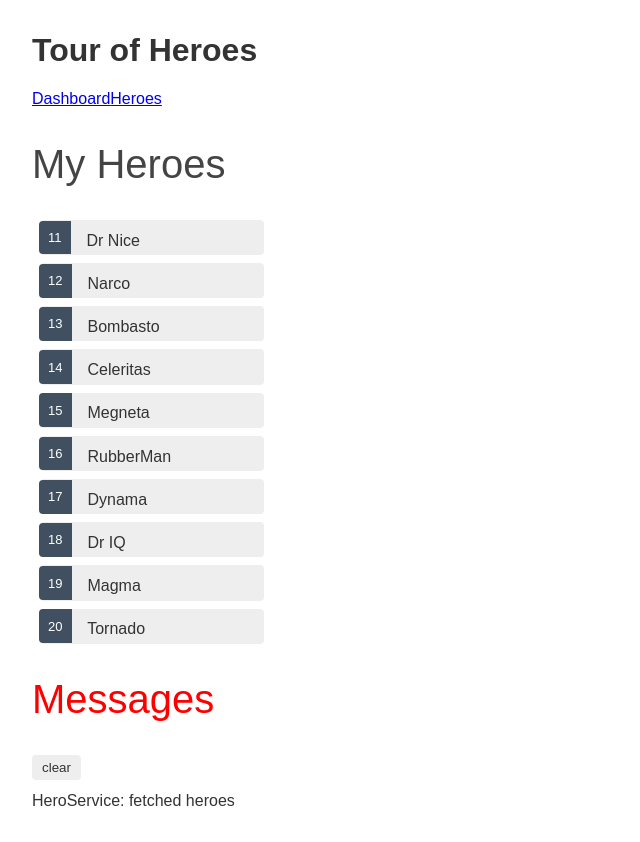
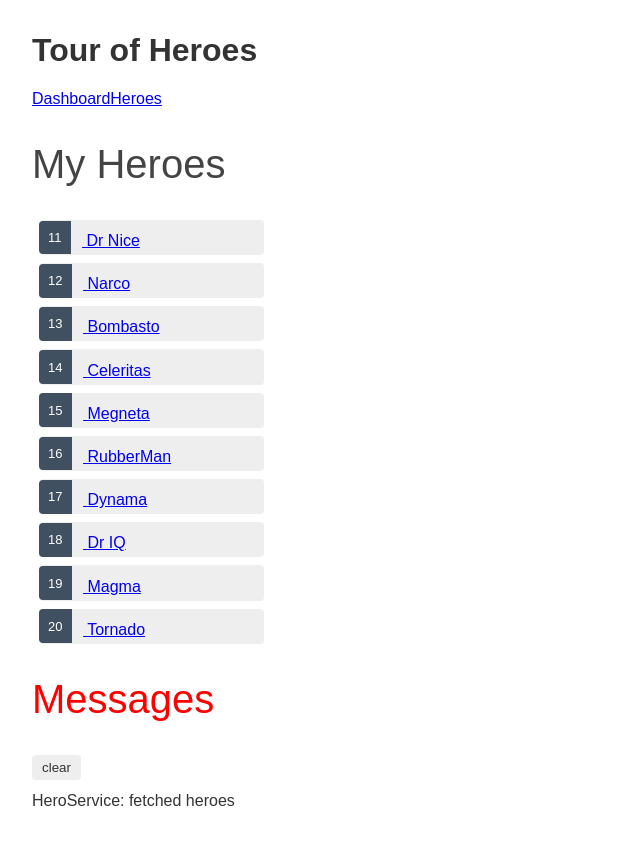
Before and after one commit to mfbutner/CanvasHelpers, an Angular app: page /heroes in a window 1280 px wide. Shown: the whole page, without its empty margins (0-640 px from the left). Built offline with nearby package versions, Linux system fonts and the light colour scheme.

Commit message:
Routed hero component link

```diff
--- a/src/app/heroes/heroes.component.html
+++ b/src/app/heroes/heroes.component.html
@@ -3,12 +3,9 @@
 <ul class="heroes">
     <!-- *ngFor is a repeater directive, heroes is the heroes list, and hero is the current iteration hero -->
     <!-- if hero == selectedHero in the list, run class.selected-->
-    <li *ngFor="let hero of heroes"
-    [class.selected]="hero === selectedHero"
-    (click)="onSelect(hero)">
-        <span class="badge">{{hero.id}}</span> {{hero.name}}
+    <li *ngFor="let hero of heroes">
+        <a routerLink="/detail/{{hero.id}}">
+            <span class="badge">{{hero.id}}</span> {{hero.name}}
+        </a>
     </li>
 </ul>
-
-<!-- calling child hero-detail to display details if option is selected-->
-<app-hero-detail [hero]="selectedHero"></app-hero-detail>
```
